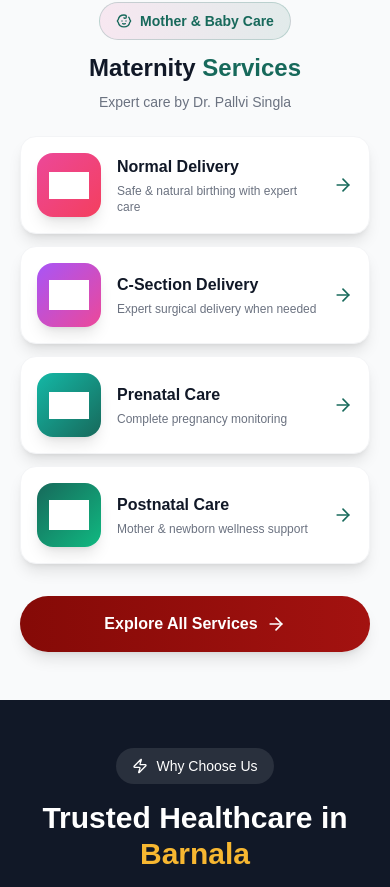
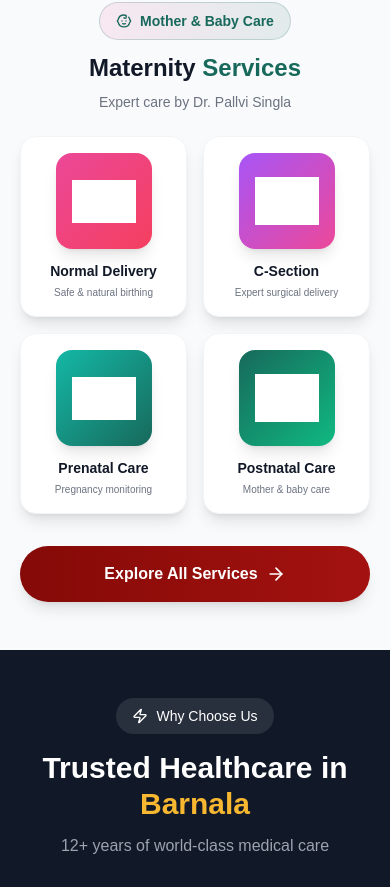
Before and after one commit to aroraKamal22/eyeprem, a Next.js app: page / in a window 390 px wide. Shown: the part 3776-4663 px from the top of the page. Built offline with nearby package versions, Linux system fonts and the light colour scheme.

Commit message:
Make maternity service images much bigger - 96px mobile, 128px desktop

```diff
--- a/src/app/page.tsx
+++ b/src/app/page.tsx
@@ -822,22 +822,19 @@ export default function Home() {
               <p className="text-gray-500 text-sm mt-2">Expert care by Dr. Pallvi Singla</p>
             </div>
 
-            <div className="space-y-3">
+            <div className="grid grid-cols-2 gap-4">
               {[
-                { icon: "/images/pregnancy.png", title: "Normal Delivery", desc: "Safe & natural birthing with expert care", gradient: "from-pink-500 to-rose-500" },
-                { icon: "/images/Delivery & Postnatal Care.png", title: "C-Section Delivery", desc: "Expert surgical delivery when needed", gradient: "from-purple-500 to-pink-500" },
-                { icon: "/images/pregnancy.png", title: "Prenatal Care", desc: "Complete pregnancy monitoring", gradient: "from-teal-500 to-secondary" },
-                { icon: "/images/Delivery & Postnatal Care.png", title: "Postnatal Care", desc: "Mother & newborn wellness support", gradient: "from-secondary to-emerald-500" },
+                { icon: "/images/pregnancy.png", title: "Normal Delivery", desc: "Safe & natural birthing", gradient: "from-pink-500 to-rose-500" },
+                { icon: "/images/Delivery & Postnatal Care.png", title: "C-Section", desc: "Expert surgical delivery", gradient: "from-purple-500 to-pink-500" },
+                { icon: "/images/pregnancy.png", title: "Prenatal Care", desc: "Pregnancy monitoring", gradient: "from-teal-500 to-secondary" },
+                { icon: "/images/Delivery & Postnatal Care.png", title: "Postnatal Care", desc: "Mother & baby care", gradient: "from-secondary to-emerald-500" },
               ].map((service, i) => (
-                <div key={i} className="bg-white rounded-2xl p-4 shadow-lg border border-gray-100 flex items-center gap-4 hover:shadow-xl transition-all">
-                  <div className={`w-16 h-16 rounded-2xl bg-gradient-to-br ${service.gradient} p-3 flex-shrink-0 shadow-lg`}>
-                    <Image src={service.icon} alt={service.title} width={64} height={64} className="object-contain w-full h-full brightness-0 invert" />
+                <div key={i} className="bg-white rounded-2xl p-4 shadow-lg border border-gray-100 text-center hover:shadow-xl transition-all">
+                  <div className={`w-24 h-24 mx-auto rounded-2xl bg-gradient-to-br ${service.gradient} p-4 mb-3 shadow-lg`}>
+                    <Image src={service.icon} alt={service.title} width={96} height={96} className="object-contain w-full h-full brightness-0 invert" />
                   </div>
-                  <div className="flex-1">
-                    <h3 className="font-bold text-gray-900 text-base mb-1">{service.title}</h3>
-                    <p className="text-gray-500 text-xs">{service.desc}</p>
-                  </div>
-                  <ArrowRight className="w-5 h-5 text-secondary flex-shrink-0" />
+                  <h3 className="font-bold text-gray-900 text-sm mb-1">{service.title}</h3>
+                  <p className="text-gray-500 text-[10px]">{service.desc}</p>
                 </div>
               ))}
             </div>
@@ -907,7 +904,7 @@ export default function Home() {
             </p>
           </div>
 
-          {/* Maternity Services Grid - Redesigned */}
+          {/* Maternity Services Grid - Redesigned with Large Images */}
           <div className="grid lg:grid-cols-4 gap-8 mb-12">
             {[
               { icon: "/images/pregnancy.png", title: "Normal Delivery", desc: "Safe and natural birthing experience with expert care and support throughout", doctor: "Dr. Pallvi Singla", gradient: "from-pink-500 to-rose-500", bgGradient: "from-pink-50 to-rose-50" },
@@ -917,14 +914,14 @@ export default function Home() {
             ].map((service, i) => (
               <div
                 key={i}
-                className={`group bg-gradient-to-br ${service.bgGradient} rounded-3xl p-8 border border-secondary/10 hover:border-secondary/30 hover:shadow-2xl hover:-translate-y-2 transition-all duration-500 relative overflow-hidden`}
+                className={`group bg-gradient-to-br ${service.bgGradient} rounded-3xl p-6 border border-secondary/10 hover:border-secondary/30 hover:shadow-2xl hover:-translate-y-2 transition-all duration-500 relative overflow-hidden text-center`}
               >
                 {/* Decorative circle */}
                 <div className="absolute -top-10 -right-10 w-32 h-32 bg-secondary/5 rounded-full" />
 
-                {/* Icon with gradient background */}
-                <div className={`relative w-20 h-20 rounded-2xl bg-gradient-to-br ${service.gradient} p-4 mb-6 shadow-lg group-hover:scale-110 transition-transform duration-300`}>
-                  <Image src={service.icon} alt={service.title} width={80} height={80} className="object-contain w-full h-full brightness-0 invert" />
+                {/* Large Icon with gradient background */}
+                <div className={`relative w-32 h-32 mx-auto rounded-3xl bg-gradient-to-br ${service.gradient} p-5 mb-6 shadow-xl group-hover:scale-105 transition-transform duration-300`}>
+                  <Image src={service.icon} alt={service.title} width={128} height={128} className="object-contain w-full h-full brightness-0 invert" />
                 </div>
 
                 <h3 className="text-xl font-bold text-gray-900 mb-3 group-hover:text-secondary transition-colors">
@@ -933,7 +930,7 @@ export default function Home() {
                 <p className="text-gray-600 text-sm leading-relaxed mb-4">{service.desc}</p>
 
                 {/* Doctor info */}
-                <div className="flex items-center gap-2 pt-4 border-t border-secondary/10">
+                <div className="flex items-center justify-center gap-2 pt-4 border-t border-secondary/10">
                   <div className="w-8 h-8 rounded-full bg-gradient-to-br from-secondary to-secondary-light flex items-center justify-center">
                     <span className="text-white text-xs font-bold">PS</span>
                   </div>
```
